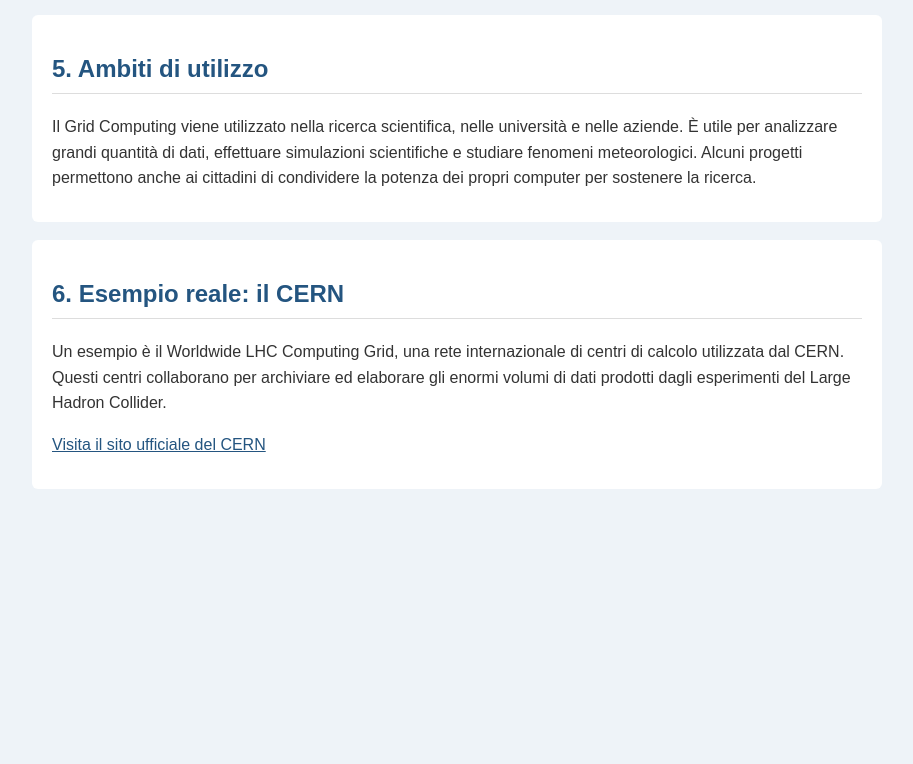
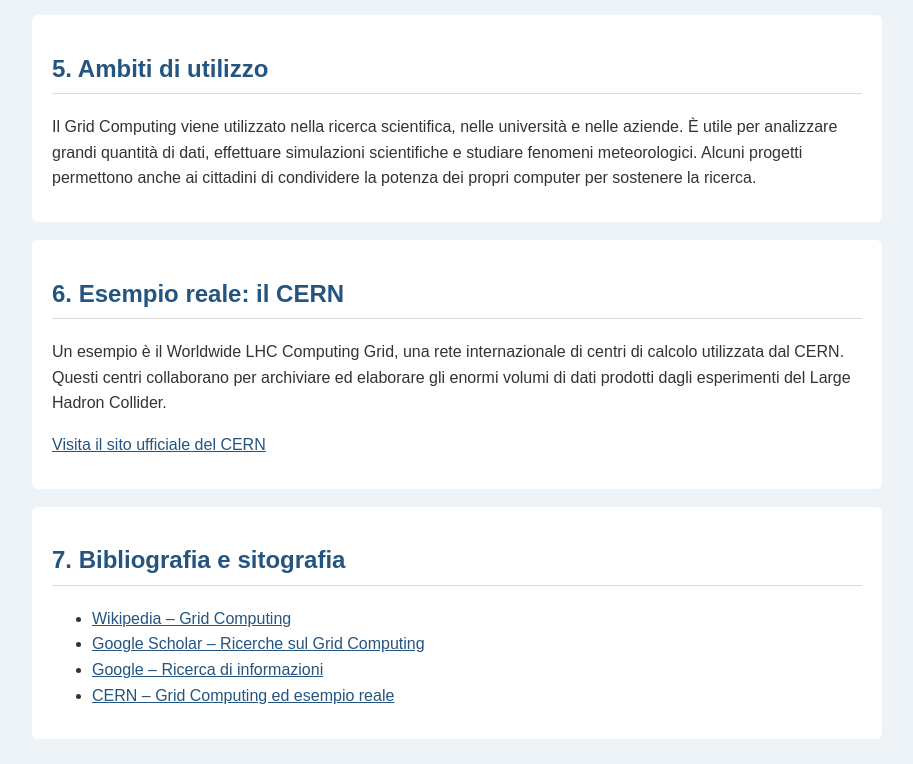
Before and after one commit to graziaselvaggio/grid-computing, a plain HTML site: page index.html in a window 1280 px wide. Shown: the part 1254-2018 px from the top of the page, without its empty margins (183-1096 px from the left). Before the commit the page ends 1768 px from the top, so only its background shows below. Drawn offline with Linux system fonts and the light colour scheme.

Commit message:
aggiunto sitografia

```diff
--- a/index.html
+++ b/index.html
@@ -132,6 +132,31 @@
             </a>
         </p>
     </section>
+    <section>
+    <h2>7. Bibliografia e sitografia</h2>
+    <ul>
+        <li>
+            <a href="https://it.wikipedia.org/wiki/Grid_computing" target="_blank">
+                Wikipedia – Grid Computing
+            </a>
+        </li>
+        <li>
+            <a href="https://scholar.google.com/" target="_blank">
+                Google Scholar – Ricerche sul Grid Computing
+            </a>
+        </li>
+        <li>
+            <a href="https://www.google.com/" target="_blank">
+                Google – Ricerca di informazioni
+            </a>
+        </li>
+        <li>
+            <a href="https://home.cern/science/computing/grid/" target="_blank">
+                CERN – Grid Computing ed esempio reale
+            </a>
+        </li>
+    </ul>
+</section>
 </main>
 
 </body>
```
